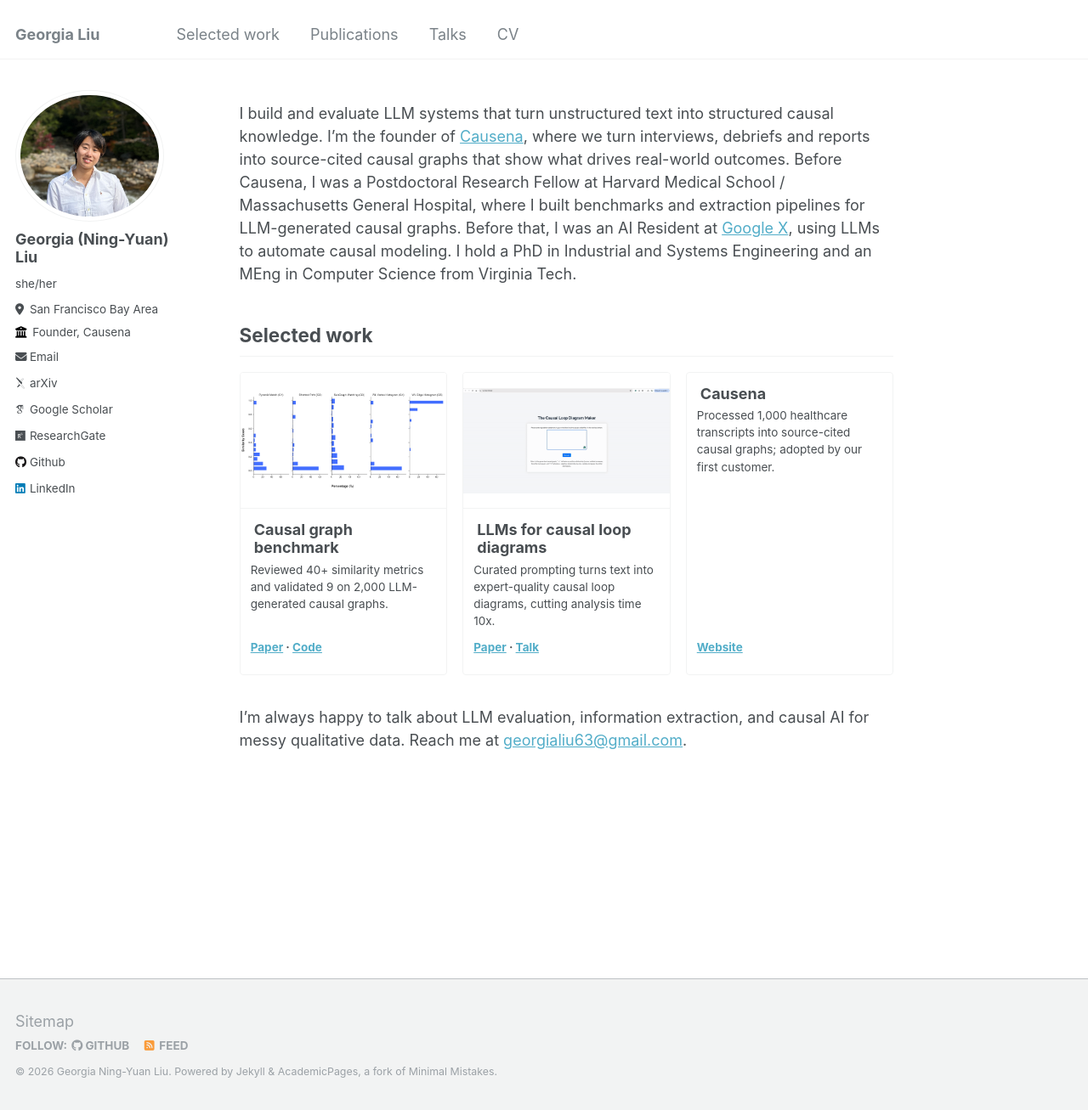
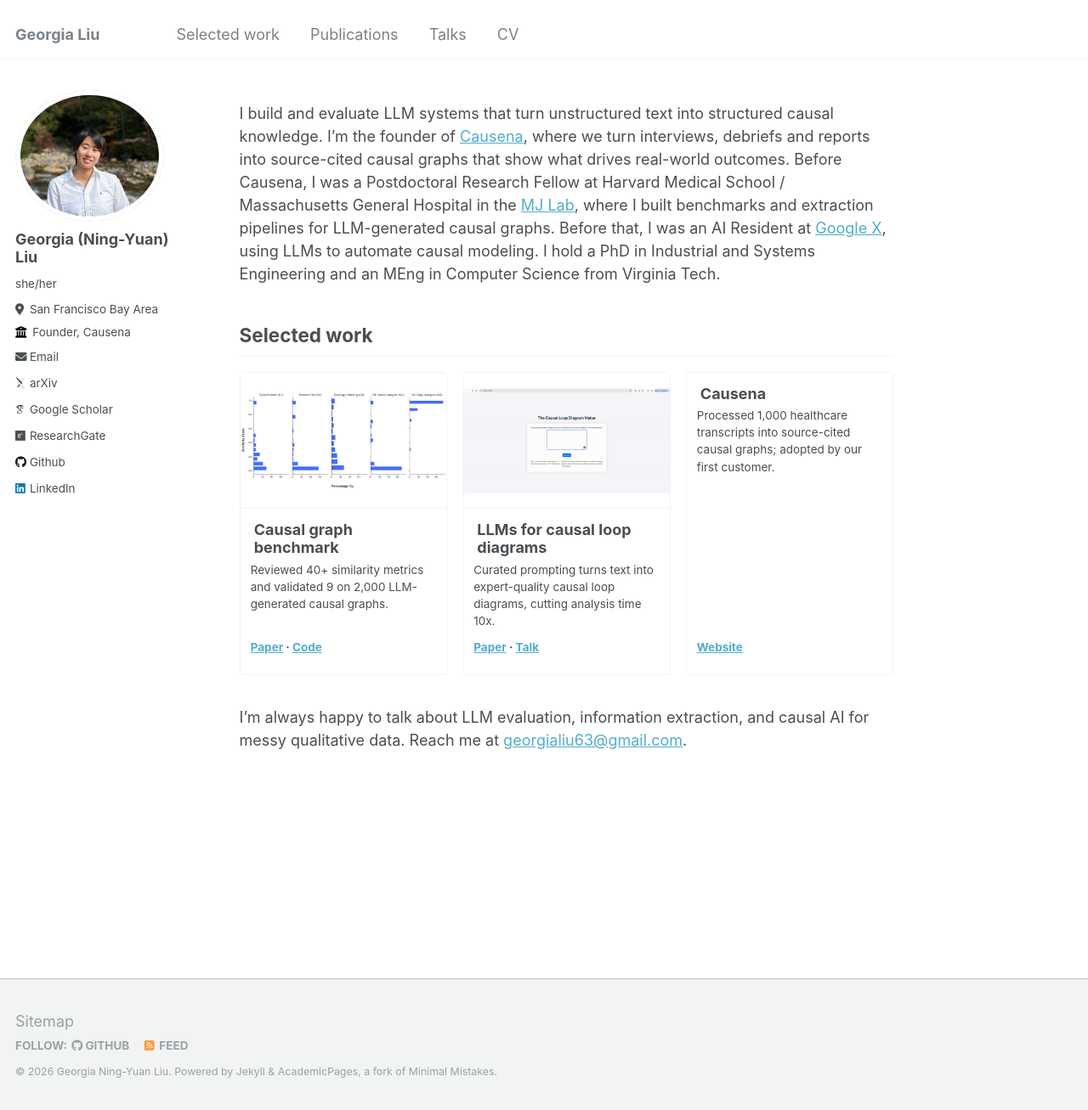
Before and after one commit to georgia-max/georgia-max.github.io, a Jekyll site: the page built from _pages/about.md, in a window 1280 px wide and 1307 px high. Shown: the whole window at 85% size. Built offline with Jekyll 4.4.1, drawn with Linux system fonts in a browser that asks for light colours; some web fonts are replaced.

Commit message:
Link MJ Lab in homepage bio
Co-Authored-By: Claude Opus 5.5 <noreply@anthropic.com>

```diff
--- a/_pages/about.md
+++ b/_pages/about.md
@@ -7,7 +7,7 @@ redirect_from:
   - /about.html
 ---
 
-I build and evaluate LLM systems that turn unstructured text into structured causal knowledge. I'm the founder of [Causena](https://causena.co/), where we turn interviews, debriefs and reports into source-cited causal graphs that show what drives real-world outcomes. Before Causena, I was a Postdoctoral Research Fellow at Harvard Medical School / Massachusetts General Hospital, where I built benchmarks and extraction pipelines for LLM-generated causal graphs. Before that, I was an AI Resident at [Google X](https://x.company/), using LLMs to automate causal modeling. I hold a PhD in Industrial and Systems Engineering and an MEng in Computer Science from Virginia Tech.
+I build and evaluate LLM systems that turn unstructured text into structured causal knowledge. I'm the founder of [Causena](https://causena.co/), where we turn interviews, debriefs and reports into source-cited causal graphs that show what drives real-world outcomes. Before Causena, I was a Postdoctoral Research Fellow at Harvard Medical School / Massachusetts General Hospital in the [MJ Lab](https://mj-lab.mgh.harvard.edu), where I built benchmarks and extraction pipelines for LLM-generated causal graphs. Before that, I was an AI Resident at [Google X](https://x.company/), using LLMs to automate causal modeling. I hold a PhD in Industrial and Systems Engineering and an MEng in Computer Science from Virginia Tech.
 
 ## Selected work {#selected-work}
 
```
